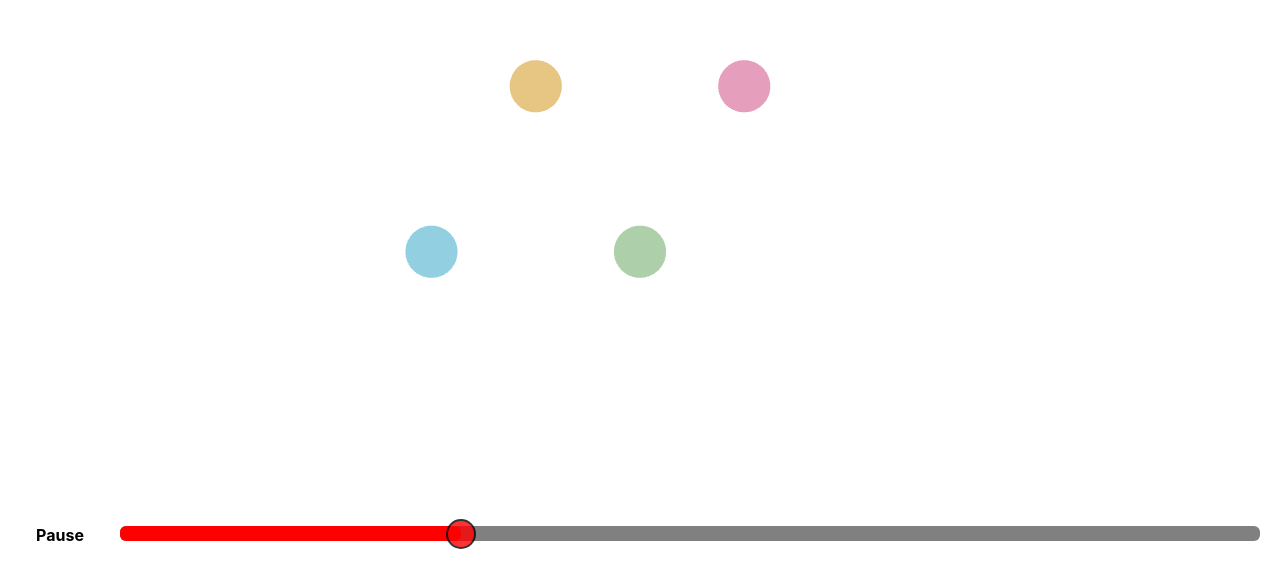
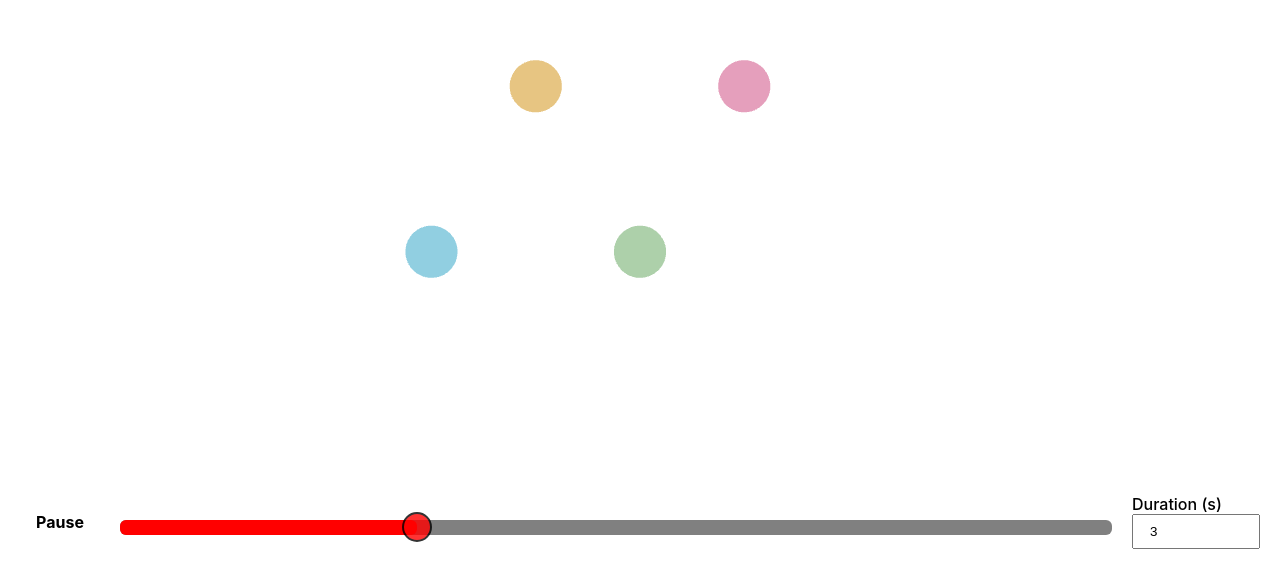
Before and after one commit to ChristopherTrimboli/moving-balls, a Next.js app: page / in a window 1280 px wide. Shown: the part 231-800 px from the top of the page. Built offline with nearby package versions, Linux system fonts and the light colour scheme.

Commit message:
DurationInput

```diff
--- a/components/Scene.tsx
+++ b/components/Scene.tsx
@@ -1,4 +1,4 @@
-import { useEffect, useRef, useState } from 'react'
+import { useEffect, useRef } from 'react'
 import { Canvas } from '@react-three/fiber'
 import Ball, { BallMesh } from './Ball'
 import { easings, useSprings } from '@react-spring/three'
@@ -56,17 +56,21 @@ export default function Scene({
             { position: balls[i].toPosition },
             { position: balls[i].fromPosition },
         ],
-        loop: true,
-        pause: isPaused,
-        config: {
-            duration,
-            easing: easings.easeInOutCubic
-        }
+        loop: true
     }))
 
     useEffect(() => {
         isPaused ? api.pause() : api.resume()
-    }, [isPaused, api, springs])
+    }, [isPaused, api])
+
+    useEffect(() => {
+        api.start({
+            config: {
+                duration,
+                easing: easings.easeInOutCubic
+            }
+        })
+    }, [duration, api])
 
     return (
         <Canvas>
--- a/components/Timeline.tsx
+++ b/components/Timeline.tsx
@@ -5,6 +5,7 @@ import { useEffect, useState } from 'react';
 
 const TimelineWrapper = styled.div`
     position: fixed;
+    align-items: center;
     width: 100%;
     bottom: 20px;
     display: flex;
@@ -13,7 +14,7 @@ const TimelineWrapper = styled.div`
 `
 
 const PlayPauseButton = styled.div`
-    padding: 0.25rem 1rem;
+    padding: 0.5rem 1rem;
     width: 5rem;
     text-align: center;
     background: #fff;
@@ -23,11 +24,27 @@ const PlayPauseButton = styled.div`
     border-radius: 8px;
 `
 
+const DurationWrapper = styled.div`
+    display: flex;
+    flex-direction: column;
+
+`
+
+const DurationLabel = styled.label`
+    font-weight: 500;
+`
+
+const DurationInput = styled.input`
+    padding: 0.5rem 1rem;
+    width: 8rem;
+`
+
 export interface TimelineProps {
     duration: number
     isPaused: boolean
     onPlay: () => void
     onPause: () => void
+    onDurationChange: (duration: number) => void
 }
 
 export default function Timeline({
@@ -35,6 +52,7 @@ export default function Timeline({
     isPaused,
     onPlay,
     onPause,
+    onDurationChange
 }: TimelineProps) {
     const [currentTime, setCurrentTime] = useState(0)
 
@@ -82,6 +100,16 @@ export default function Timeline({
                     transition: 'left 0.1s ease-in-out'
                 }}
             />
+            <DurationWrapper>
+                <DurationLabel>Duration (s)</DurationLabel>
+                <DurationInput
+                    type="number"
+                    defaultValue={duration / 1000}
+                    step={0.1}
+                    onChange={e => onDurationChange(Number(e.target.value) * 1000)}
+                />
+            </DurationWrapper>
+
         </TimelineWrapper>
     )
 }
--- a/pages/index.tsx
+++ b/pages/index.tsx
@@ -25,6 +25,7 @@ export default function Index() {
         isPaused={isPaused}
         onPlay={() => setIsPaused(false)}
         onPause={() => setIsPaused(true)}
+        onDurationChange={setDuration}
       />
     </>
   )
```
